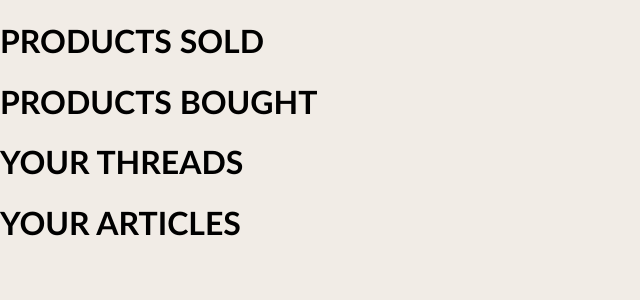
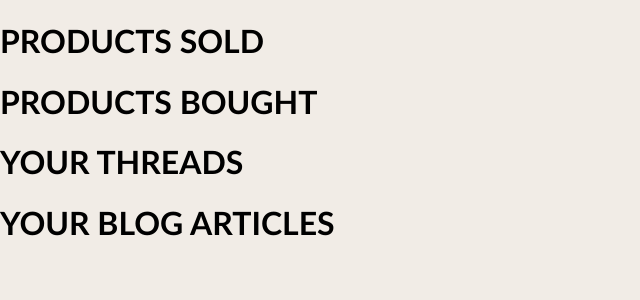
Before and after one commit to hannahdeniseee/hobbysite-EG-17, a Django app: template hobbysite/user_management/templates/user_management/dashboard.html in a window 1280 px wide. Shown: the top 300 px of the page, without its empty margins (0-640 px from the left). Run offline with Django 5.2, Linux system fonts and the light colour scheme; the template is opened without the code that fills it, so the values that code supplies are empty.

Commit message:
Fixed wiki links to pages and edited dashboard

```diff
--- a/hobbysite/user_management/templates/user_management/dashboard.html
+++ b/hobbysite/user_management/templates/user_management/dashboard.html
@@ -36,7 +36,7 @@
             {% endfor %}
         </div>
 
-    <h1 class="home-header">YOUR ARTICLES</h1>
+    <h1 class="home-header">YOUR BLOG ARTICLES</h1>
         <div class="layout-personal">
             {% for article in blog_articles %}
                 <div class="dashboard-card">
--- a/hobbysite/wiki/views.py
+++ b/hobbysite/wiki/views.py
@@ -84,7 +84,7 @@ class ArticleDetailView(DetailView):
             if image.article.author.user == request.user:
                 image.delete()
 
-        return redirect('article_detail', pk=self.object.pk)
+        return redirect('wiki:article_detail', pk=self.object.pk)
 
 
 class ArticleCreateView(LoginRequiredMixin, CreateView):
```
Also changed, not shown: hobbysite/media/wiki/images/584f5b21-f1fb-499a-bf38-9da90f7fc512.jpg (added), hobbysite/media/wiki/images/5a524b2c-c9c9-43fa-a363-ef6d6b3fc864.jpg (added), hobbysite/media/wiki/images/5a524b2c-c9c9-43fa-a363-ef6d6b3fc864_E5pKpCR.jpg (added).
